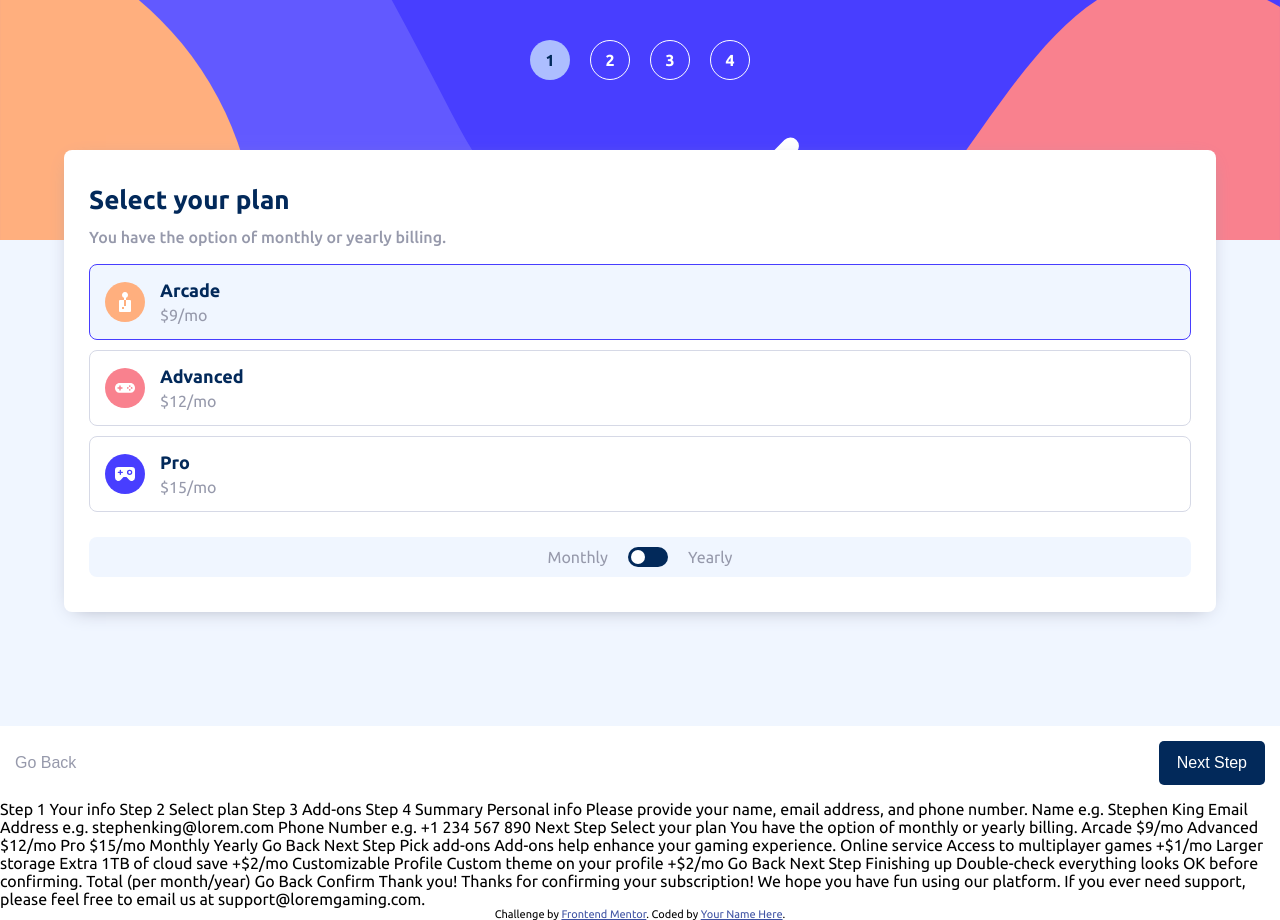
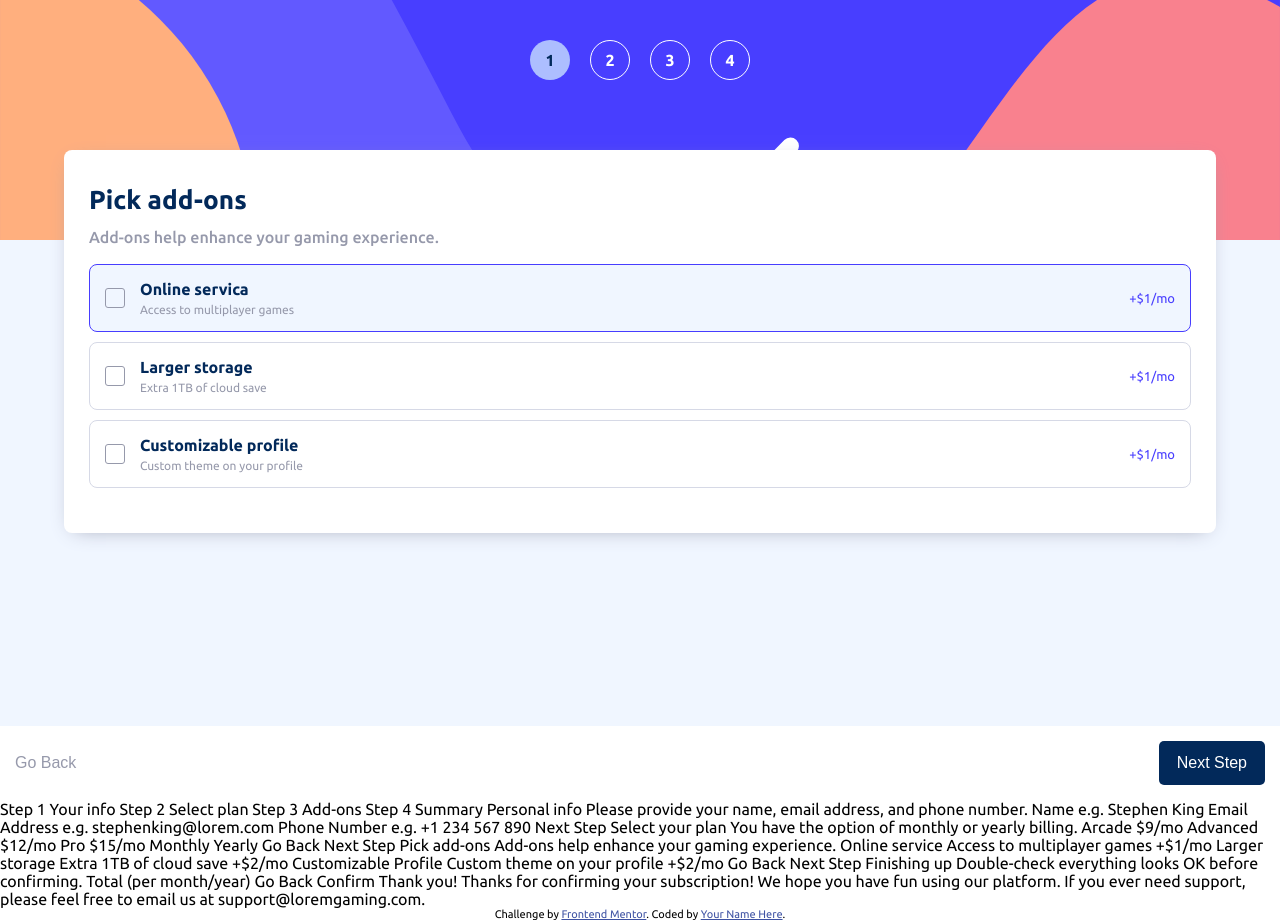
Before and after one commit to Bednar8/Multi-step-form, a website built with Parcel: page index.html in a window 1280 px wide. Built offline with nearby package versions, Linux system fonts and the light colour scheme.

Commit message:
add third step -  html and css

```diff
--- a/index.html
+++ b/index.html
@@ -108,42 +108,52 @@
 
       <!-- STEP THIRD -->
       <div class="step__container--box">
-        <h2 class="step--title">Select your plan</h2>
-        <p class="step--description">You have the option of monthly or yearly
-          billing.</p>
+        <h2 class="step--title">Pick add-ons</h2>
+        <p class="step--description">Add-ons help enhance your gaming
+          experience.</p>
 
         <div class="plan__box">
           <div class="plan__item plan__item-active">
-            <img src="./assets/images/icon-arcade.svg" alt="">
+            <label class="add-ons--label" for="add-ons1">
+              <input class="add-ons--checkbox" type="checkbox" name="add-ons1"
+                id="add-ons1" checked>
+              <span class="add-ons--span"></span>
+            </label>
             <div class="plan__item--description">
-              <h3 class="plan__item--title">Arcade</h3>
-              <p class="plan__item--price">$9/mo</p>
+              <h3 class="plan__item--title">Online servica</h3>
+              <p class="plan__item--price">Access to multiplayer games</p>
             </div>
+            <p class="add-ons--price">+$1/mo</p>
           </div>
 
           <div class="plan__item">
-            <img src="./assets/images/icon-advanced.svg" alt="">
+
+            <label class="add-ons--label" for="add-ons2">
+              <input class="add-ons--checkbox" type="checkbox" name="add-ons2"
+                id="add-ons2" checked>
+              <span class="add-ons--span"></span>
+            </label>
             <div class="plan__item--description">
-              <h3 class="plan__item--title">Advanced</h3>
-              <p class="plan__item--price">$12/mo</p>
+              <h3 class="plan__item--title">Larger storage</h3>
+              <p class="plan__item--price">Extra 1TB of cloud save</p>
             </div>
+            <p class="add-ons--price">+$1/mo</p>
+
           </div>
 
           <div class="plan__item">
-            <img src="./assets/images/icon-pro.svg" alt="">
+            <label class="add-ons--label" for="add-ons3">
+              <input class="add-ons--checkbox" type="checkbox" name="add-ons3"
+                id="add-ons3" checked>
+              <span class="add-ons--span"></span>
+            </label>
+
             <div class="plan__item--description">
-              <h3 class="plan__item--title">Pro</h3>
-              <p class="plan__item--price">$15/mo</p>
+              <h3 class="plan__item--title">Customizable profile</h3>
+              <p class="plan__item--price">Custom theme on your profile</p>
             </div>
-          </div>
+            <p class="add-ons--price">+$1/mo</p>
 
-          <div class="plan__switch">
-            <p class="plan__switch--monthly">Monthly</p>
-            <label class="switch" for="switch">
-              <input type="checkbox" name="switch" id="switch">
-              <span class="plan__switch--slider"></span>
-            </label>
-            <p class="plan__switch-yearly">Yearly</p>
           </div>
         </div>
 
--- a/src/css/main.css
+++ b/src/css/main.css
@@ -201,12 +201,13 @@ body {
 
 .plan__item--description {
 	margin-left: 1.5rem;
+	font-size: 1.2rem;
 }
 
 .plan__item--title {
 	margin-bottom: 0.5rem;
 	color: var(--color-primary);
-	font-size: 1.8rem;
+	font-size: 1.6rem;
 }
 
 /* switch */
@@ -259,3 +260,52 @@ body {
 .plan__switch input:checked + .plan__switch--slider::before {
 	transform: translateX(2rem);
 }
+
+/* Step third */
+
+.add-ons--price {
+	margin-left: auto;
+	color: var(--color-secondary);
+	font-size: 1.3rem;
+}
+
+.add-ons--label {
+	position: relative;
+	width: 2rem;
+	height: 2rem;
+}
+
+.add-ons--label input {
+	display: none;
+}
+
+.add-ons--span {
+	position: absolute;
+	top: 0;
+	right: 0;
+	left: 0;
+	bottom: 0;
+	display: flex;
+	justify-content: center;
+	align-items: center;
+	border: 1px solid var(--color-cool-gray);
+	border-radius: 3px;
+	transition: 0.3s;
+	cursor: pointer;
+}
+
+.add-ons--span::before {
+	display: flex;
+	justify-content: center;
+	align-items: center;
+	content: url(/assets/images/icon-checkmark.svg);
+	width: 2rem;
+	height: 2rem;
+	border-radius: 3px;
+	background-color: var(--color-secondary);
+	border: none;
+}
+
+.plan__item input:checked + .add-ons--span::before {
+	display: none;
+}
```
